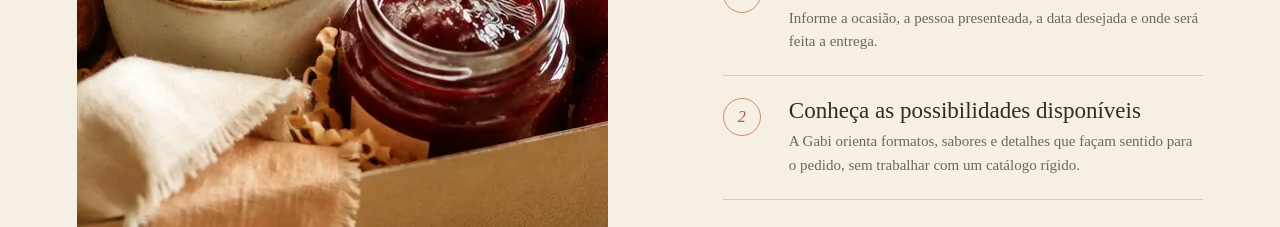
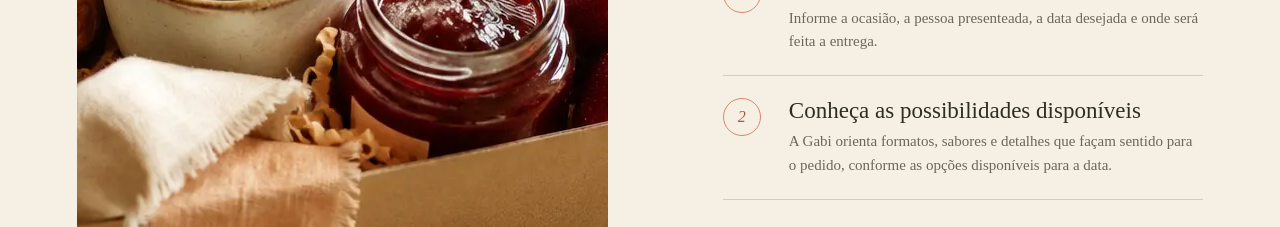
Before and after one commit to bittarello/gb-grazing-foods, a Next.js app: page /cestas-de-cafe-da-manha-chapeco in a window 1280 px wide. Shown: the part 2720-2947 px from the top of the page. Built offline with nearby package versions, Linux system fonts and the light colour scheme.

Commit message:
Ajustar copy da página de cestas
Mantém apenas informações comerciais suportadas pelas opções disponíveis para a data.

```diff
--- a/app/cestas-de-cafe-da-manha-chapeco/page.tsx
+++ b/app/cestas-de-cafe-da-manha-chapeco/page.tsx
@@ -102,7 +102,7 @@ export default function Page() {
       <div className="care-image"><img src="/images/gb-presentes.webp" alt="Cesta de café da manhã preparada sob encomenda para presentear" width="1254" height="1254" loading="lazy" decoding="async" /><div className="care-seal" aria-hidden="true"><span>Feito com</span><strong>afeto</strong></div></div>
       <div className="care-copy"><p className="eyebrow">Cesta de café da manhã sob encomenda</p><h2 id="opcoes-title">Uma opção preparada para a pessoa e para o momento</h2><p className="hero-description">As cestas são preparadas sob encomenda, com seleção de produtos e apresentação pensada para presentear. A composição e as possibilidades são orientadas diretamente pela Gabi conforme a ocasião, a disponibilidade e a antecedência.</p><ol>
         <li><span>1</span><div><h3>Conte quem vai receber</h3><p>Informe a ocasião, a pessoa presenteada, a data desejada e onde será feita a entrega.</p></div></li>
-        <li><span>2</span><div><h3>Conheça as possibilidades disponíveis</h3><p>A Gabi orienta formatos, sabores e detalhes que façam sentido para o pedido, sem trabalhar com um catálogo rígido.</p></div></li>
+        <li><span>2</span><div><h3>Conheça as possibilidades disponíveis</h3><p>A Gabi orienta formatos, sabores e detalhes que façam sentido para o pedido, conforme as opções disponíveis para a data.</p></div></li>
       </ol><a className="button button-primary" href={whatsapp} target="_blank" rel="noreferrer">Consultar opções disponíveis <span aria-hidden="true">→</span></a><p className="whatsapp-microcopy">WhatsApp · Atendimento pessoal pela Gabi</p></div>
     </section>
 
```
